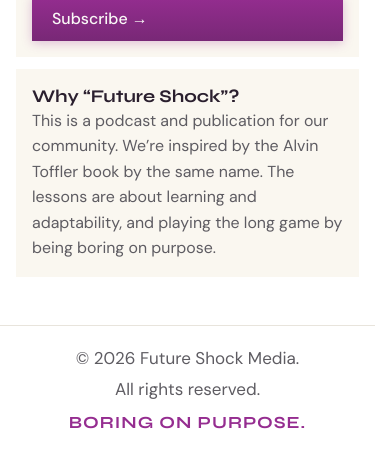
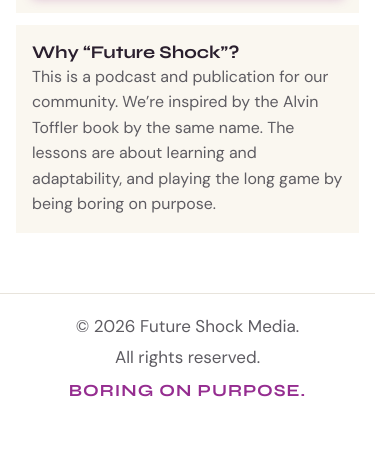
Before and after one commit to djpardis/107wins, an Eleventy site: page src/index.njk in a window 390 px wide. Shown: the part 660-1119 px from the top of the page. After the commit the page ends 1087 px from the top, so only its background shows below. Built offline with nearby package versions, Linux system fonts and the light colour scheme; Eleventy itself is replaced by a stand-in of ours; files that its build step writes are made by us from their sources.

Commit message:
Tune home hero teeth and subscribe/brand stack spacing
- Model brand section with --home-brand-edge-top/bottom and --home-brand-overlap
  so tablet/desktop can balance tooth-to-card vs card-to-footer bands.
- Replace fixed mobile margins with the same variables; narrow phones use 48px
  symmetric edges and stronger overlap for higher teeth.
- Raise narrow-phone hero clip-path (~5%); nudge .home-brand-stack up with
  translateY on ≤480px.
- Fix first-section-after-hero padding to use edge-top instead of padding-top: 0.

```diff
--- a/src/css/style.css
+++ b/src/css/style.css
@@ -846,16 +846,29 @@
 section.home-section-flush:has(+ section .home-brand-stack) {
   padding-bottom: 20px;
 }
+/*
+ * Teeth sit inside the hero, so the visible gap tooth→card reads larger than padding alone.
+ * Use a smaller top edge than bottom on tablet/desktop so it matches the band above the footer.
+ * Narrow phones (≤480px): equal top/bottom edges.
+ */
 section.home-section-flush:has(.home-brand-stack) {
   position: relative;
   z-index: 2;
-  margin-top: -56px;
-}
-section.hero + section.home-section-flush:has(.home-brand-stack) {
-  padding-top: 0;
+  --home-brand-edge-top: 36px;
+  --home-brand-edge-bottom: 64px;
+  --home-brand-overlap: 56px;
+  padding-top: var(--home-brand-edge-top);
+  padding-bottom: var(--home-brand-edge-bottom);
+  margin-top: calc(-1 * (var(--home-brand-overlap) + var(--home-brand-edge-top)));
 }
 
 section.hero + section { padding-top: 24px; }
+
+/* First section after hero: match top edge (overrides 24px above) */
+section.hero + section.home-section-flush:has(.home-brand-stack) {
+  padding-top: var(--home-brand-edge-top);
+}
+
 .clickable { cursor: pointer; }
 
 /* === Responsive: tablet and below === */
@@ -903,9 +916,8 @@
   .hero--cover .hero-text h1.hero-title-stack {
     margin-top: 4px;
   }
-  /* Less overlap into hero on small screens — panels sit more like normal stacked cards */
   section.home-section-flush:has(.home-brand-stack) {
-    margin-top: -28px;
+    --home-brand-overlap: 40px;
   }
 }
 
@@ -914,7 +926,7 @@
   .form-row { grid-template-columns: 1fr; }
   .cta-row { flex-direction: column; align-items: start; }
   section.home-section-flush:has(.home-brand-stack) {
-    margin-top: -20px;
+    --home-brand-overlap: 32px;
   }
   .card {
     padding: 17px;
@@ -954,11 +966,11 @@
     clip-path: polygon(
       0 0,
       100% 0,
-      100% 64%,
-      72% 86%,
-      50% 72%,
-      28% 86%,
-      0 68%,
+      100% 54%,
+      72% 76%,
+      50% 62%,
+      28% 76%,
+      0 58%,
       0 0
     );
   }
@@ -974,13 +986,17 @@
     font-size: clamp(1.25rem, 4.75vw, 1.6rem);
   }
   section.home-section-flush:has(.home-brand-stack) {
-    margin-top: -12px;
+    --home-brand-edge-top: 48px;
+    --home-brand-edge-bottom: 48px;
+    /* Pull up with higher teeth (narrow-phone clip-path) */
+    --home-brand-overlap: 44px;
+  }
+  /* Nudge the two cards up (not the section band) */
+  section.home-section-flush:has(.home-brand-stack) .home-brand-stack {
+    transform: translateY(-12px);
   }
   .card {
     padding: 16px;
-  }
-  .home-section-flush:has(.home-brand-stack) {
-    padding-bottom: 48px;
   }
 }
 
```
